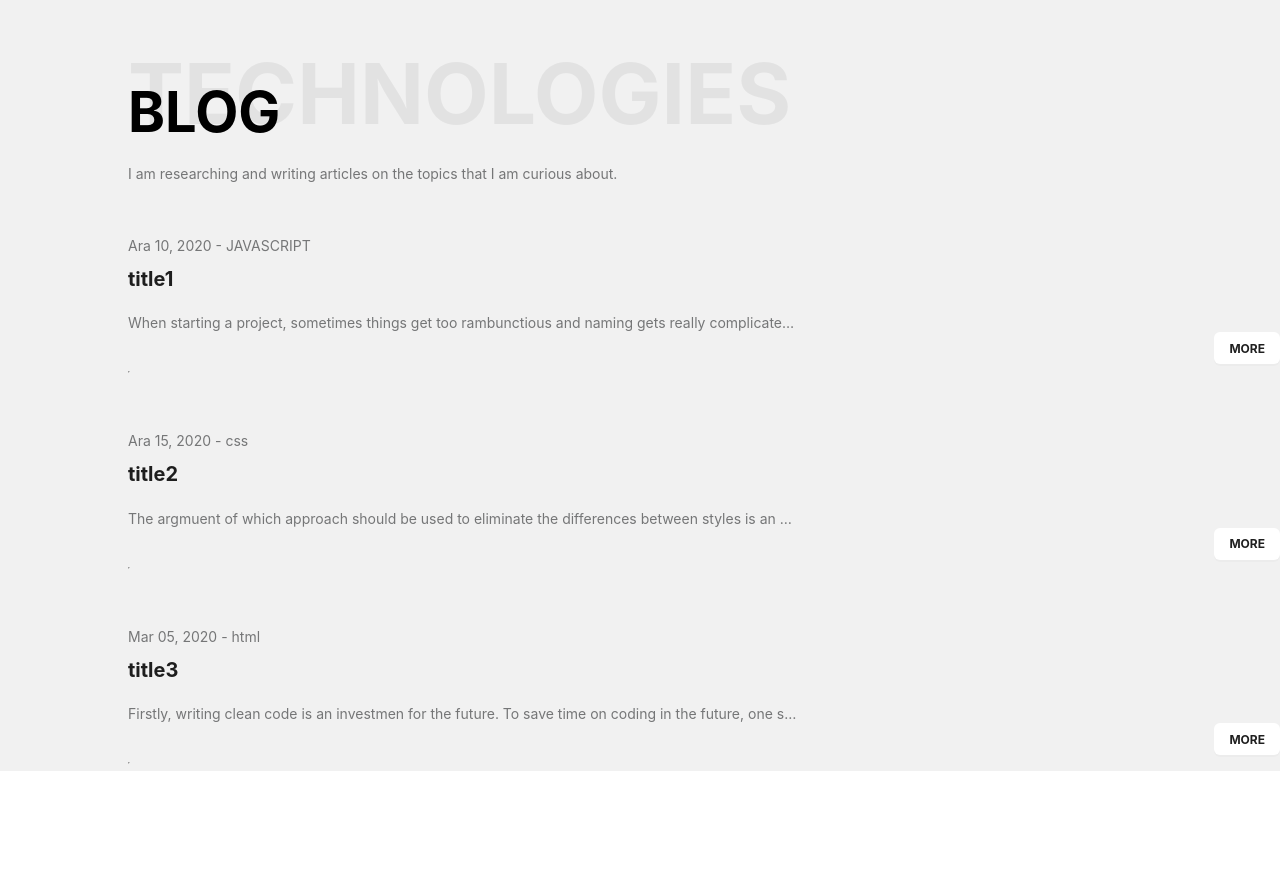
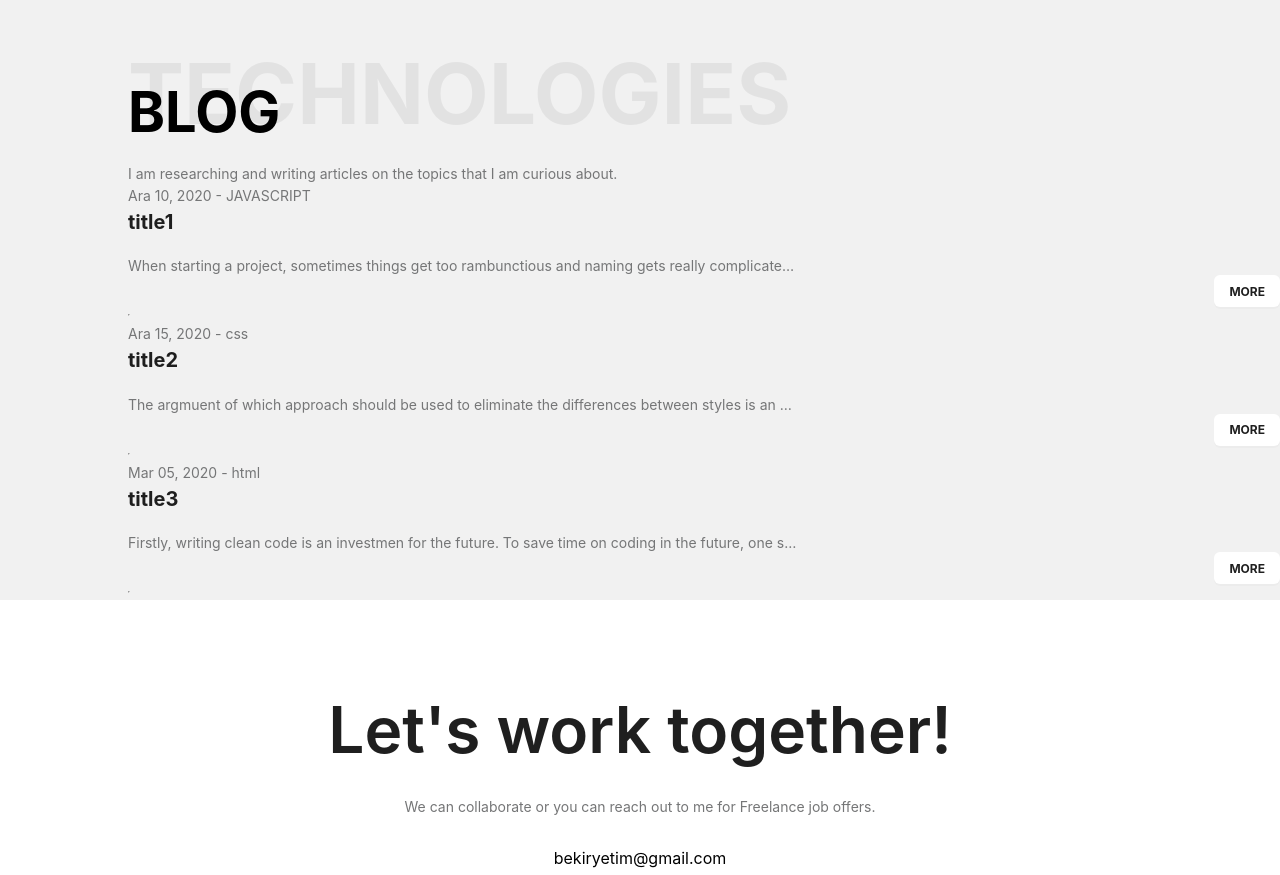
Before and after one commit to zeynepbozkirr/portfolio-next-app, a Next.js app: page / in a window 1280 px wide. Shown: the part 1640-2515 px from the top of the page. Built offline with nearby package versions, Linux system fonts and the light colour scheme; a web font is replaced by a local one.

Commit message:
blogpost add animation

```diff
--- a/components/blog/blog.module.css
+++ b/components/blog/blog.module.css
@@ -1,5 +1,5 @@
 .blog{
-    /*height: 500px;*/
+    height: 100%;
     padding-left: 10%;
     padding-top: 80px;
     background: #F1F1F1;
--- a/components/shared/blogpost/blogpost.module.css
+++ b/components/shared/blogpost/blogpost.module.css
@@ -1,13 +1,27 @@
 .blogPost{
 
 }
+
+.container{
+    width: 100%;
+    height: 150px;
+    /*display: flex;*/
+    /*overflow: hidden;*/
+    margin: 0;
+    list-style: none;
+    grid-template-columns: repeat(6, 1fr);
+    grid-template-rows: repeat(2, 1fr);
+    gap: 15px;
+    padding: 15px;
+    border-radius: 50px;
+}
+
 .item{
 }
 
 .date{
     margin-bottom: -10px;
     padding-top:50px;
-    display: flex;
     color: #757677;
 
 }
--- a/components/shared/blogpost/index.js
+++ b/components/shared/blogpost/index.js
@@ -1,6 +1,7 @@
 import React from "react";
 import { Button, Col, Row, Typography } from "antd";
 import styles from "./blogpost.module.css";
+import { motion } from "framer-motion";
 
 const BlogPost = ({ data }) => {
   console.log(data, "daa");
@@ -11,6 +12,16 @@ const BlogPost = ({ data }) => {
     <div className={styles.blogPost}>
       {data.map((item, index) => {
         return (
+          <motion.div
+            className="box"
+            initial={{ x: -5000 }}
+            animate={{ x: 0 }}
+            transition={{
+              duration: 1,
+              delay: 2,
+              ease: [0, 0.71, 0.2, 1.01],
+            }}
+          >
             <Row key={index} style={{ width: "100%" }}>
               <Col lg={14} md={14} xs={24} sm={24}>
                 <Text className={styles.date}>
@@ -39,6 +50,7 @@ const BlogPost = ({ data }) => {
                 <hr />
               </Col>
             </Row>
+          </motion.div>
         );
       })}
     </div>
```
Lines whose indentation alone changed are shown as unchanged.
